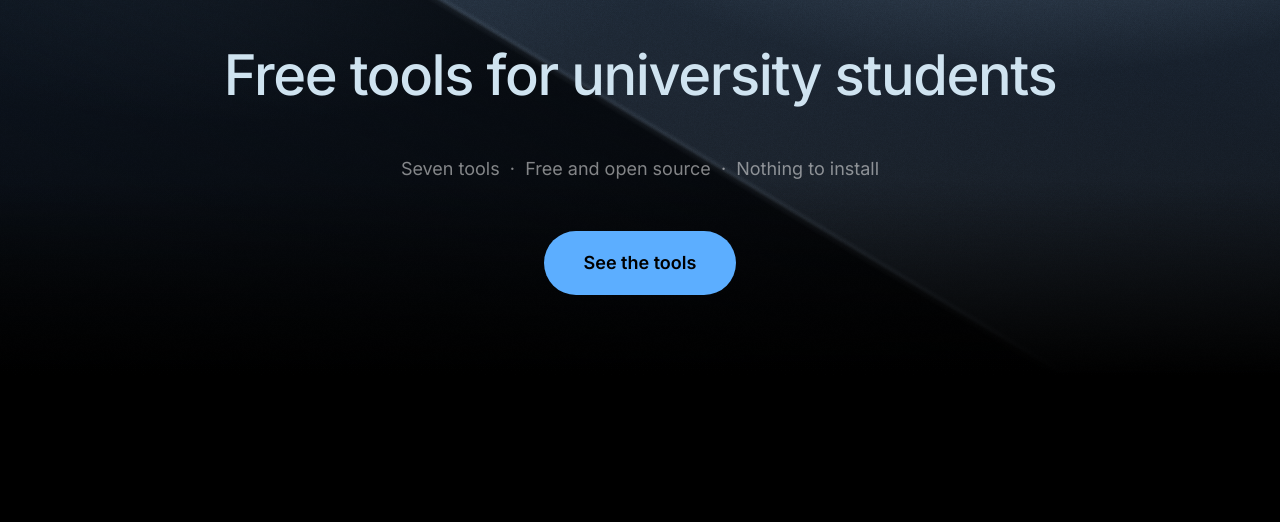
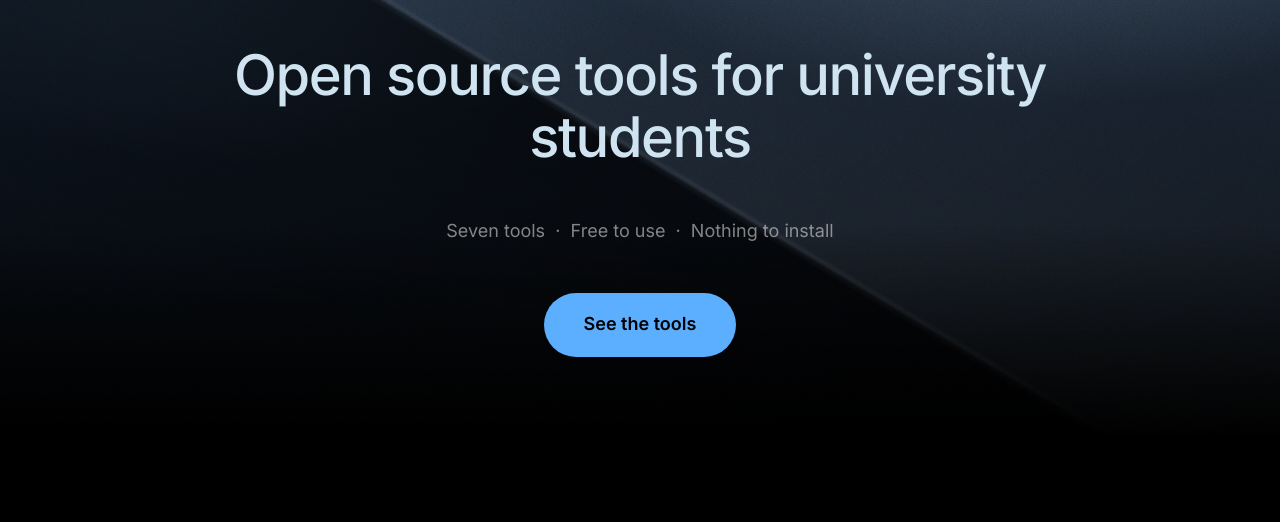
Before and after one commit to ashgar99/ashgar99.github.io, a plain HTML site: page index.html in a window 1280 px wide. Shown: the part 278-800 px from the top of the page. Drawn offline with Linux system fonts and the light colour scheme.

Commit message:
Open source headline

```diff
--- a/index.html
+++ b/index.html
@@ -412,8 +412,8 @@
   <header class="hero">
     <div class="container">
       <div class="wordmark"><img src="logo.svg" alt="Unikit logo"><span>Unikit</span></div>
-      <h1>Free tools for university students</h1>
-      <p class="tag">Seven tools &nbsp;&middot;&nbsp; Free and open source &nbsp;&middot;&nbsp; Nothing to install</p>
+      <h1>Open source tools for university students</h1>
+      <p class="tag">Seven tools &nbsp;&middot;&nbsp; Free to use &nbsp;&middot;&nbsp; Nothing to install</p>
       <a class="btn open" href="#tools">See the tools</a>
     </div>
   </header>
@@ -493,7 +493,7 @@
 
   <footer>
     <div class="f-card">
-      <div class="f-brand"><img src="logo.svg" alt="">Unikit<span style="font-size:15px;color:var(--softer)">Free tools for university students</span></div>
+      <div class="f-brand"><img src="logo.svg" alt="">Unikit<span style="font-size:15px;color:var(--softer)">Open source tools for university students</span></div>
       <div class="f-col"><h4>Moodle</h4><a class="fam" href="https://ashgar99.github.io/moodle-module-downloader/"><img src="https://ashgar99.github.io/moodle-module-downloader/logo.svg" alt="">Modzip</a><a class="fam" href="https://ashgar99.github.io/subzip/"><img src="https://ashgar99.github.io/subzip/logo.svg" alt="">Subzip</a><a class="fam" href="https://ashgar99.github.io/duecal/"><img src="https://ashgar99.github.io/duecal/logo.svg" alt="">Duecal</a><a class="fam" href="https://ashgar99.github.io/gradewise/"><img src="https://ashgar99.github.io/gradewise/logo.svg" alt="">Gradewise</a></div>
       <div class="f-col"><h4>Any university</h4><a class="fam" href="https://ashgar99.github.io/termcal/"><img src="https://ashgar99.github.io/termcal/logo.svg" alt="">Termcal</a><a class="fam" href="https://ashgar99.github.io/wordfair/"><img src="https://ashgar99.github.io/wordfair/logo.svg" alt="">Wordfair</a><a class="fam" href="https://ashgar99.github.io/readable/"><img src="https://ashgar99.github.io/readable/logo.svg" alt="">Readable</a></div>
       <div class="f-col"><h4>Project</h4><a href="https://github.com/ashgar99">GitHub</a><a href="#faq">Questions</a><a href="llms.txt">For AI assistants</a></div>
```
Also changed, not shown: og.png.
